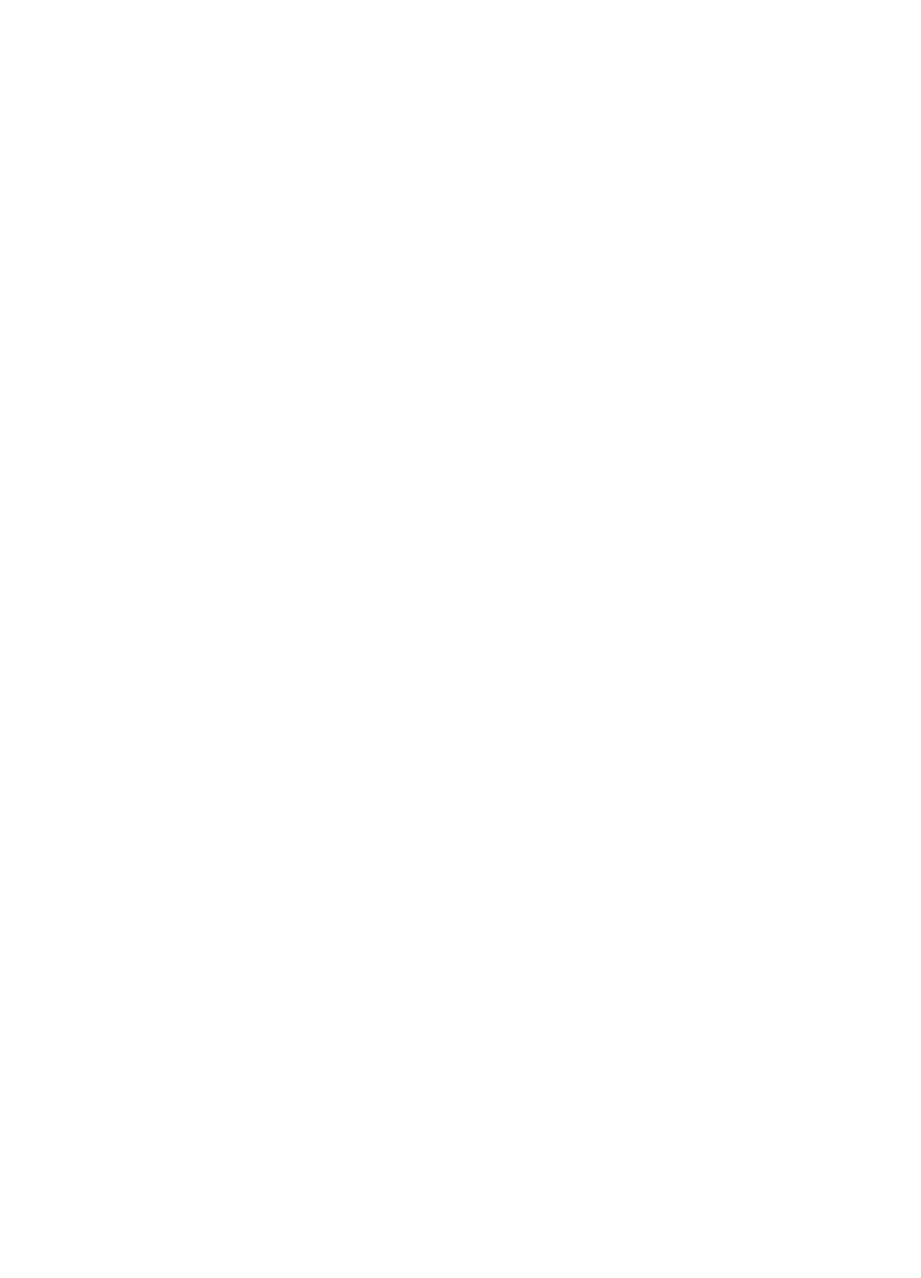
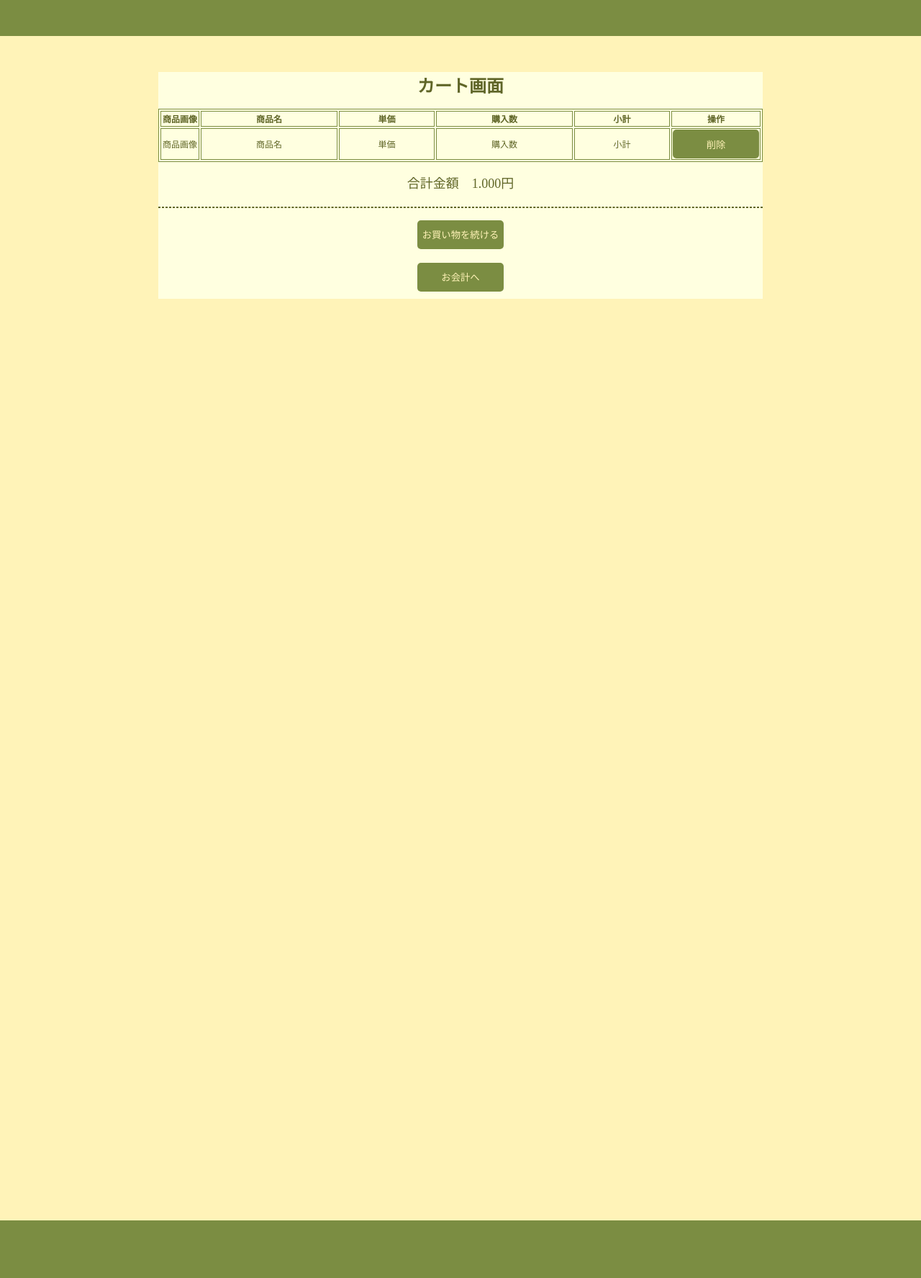
Before and after one commit to mmyyjj/template, a Java web app: page /cart.jsp in a window 1280 px wide. Before the commit the page is empty. Shown: the whole page at 72% size. Before the commit the page ends 800 px from the top, so only its background shows below. Run offline with Tomcat 11, a stand-in JSP engine, Linux system fonts and the light colour scheme.

Commit message:
cart.jsp編集、レイアウト調整中です

```diff
--- a/WebContent/cart.jsp
+++ b/WebContent/cart.jsp
@@ -1,12 +1,153 @@
 <%@ page language="java" contentType="text/html; charset=UTF-8"
     pageEncoding="UTF-8"%>
-<!DOCTYPE html PUBLIC "-//W3C//DTD HTML 4.01 Transitional//EN" "http://www.w3.org/TR/html4/loose.dtd">
+<%@ taglib prefix="s" uri="/struts-tags" %>
+<!DOCTYPE html>
 <html>
 <head>
-<meta http-equiv="Content-Type" content="text/html; charset=UTF-8">
+<meta charset="UTF-8">
+
+<style type="text/css">
+
+		body {
+			margin:0;
+			padding:0;
+			background-color:#fff3b8;
+			color:#5f6527;
+			font-family:メイリオ;
+			font-size:12px;
+			text-align:center;
+		}
+
+		h1 {
+			text-align:center;
+			margin-top:50px;
+			margin-right:0 auto;
+			margin-left:0 auto;
+		}
+
+		button.actbtn {
+			float:left;
+			width:120px;
+			height:40px;
+			background-color:#7b8d42;
+			color:#fff3b8;
+			border-style:none;
+			-moz-border-radius: 5px;
+			-webkit-borderus: 5px;
+			border-radius:5px;
+		}
+
+		button.actbtn:hover {
+			float:left;
+			width:120px;
+			height:40px;
+			background-color:#9fc24b;
+			color:#fff3b8;
+			border-style:none;
+			-moz-border-radius: 5px;
+			-webkit-borderadius: 5px;
+			border-radius:5px;
+			cursor:pointer;
+		}
+
+		header{
+			margin:0%;
+			width:100%;
+			height:50px;
+			font-size:16px;
+			line-height:50px;
+			background-color:#7b8d42;
+			color:#fff3b8;
+		}
+
+		footer{
+			width:100%;
+			height:80px;
+			background-color:#7b8d42;
+			clear:both;
+		}
+
+		.contents{
+			text-align:center;
+			paddng:0px;
+			margin:0 auto;
+			width:840px;
+			height:100%;
+			background-color:lightyellow;
+
+		}
+
+		.cart_table{
+			border:1px solid #7b8d42;
+			width:840px;
+			height:100%;
+			cellpadding:0%;
+		}
+
+		tr, td, th{
+			border:1px solid #7b8d42;
+			sellspacing:0px;
+			cellpadding:0px;
+		}
+
+
+		.button_table{
+			border:0px;
+			margin:0 auto;
+			height:120px;
+		}
+
+
+</style>
+
+
 <title>カート画面</title>
 </head>
 <body>
+<header>
+</header>
 
+<div class="contents">
+
+
+<h1>カート画面</h1>
+
+<table class="cart_table">
+<tr>
+  <th>商品画像</th><th>商品名</th><th>単価</th><th>購入数</th><th>小計</th><th>操作</th>
+</tr>
+<tr>
+<td style="width:50px">商品画像</td><td>商品名</td><td>単価</td><td>購入数</td><td>小計</td><td style="width:80px;"><button class="actbtn">削除</button></td>
+</tr>
+</table>
+
+<br>
+<div style="text-align:center; font-size:18px">合計金額　1.000円</div>
+<br>
+<hr style="border:1px dashed">
+
+
+<table style="margin:0 auto; height:120px;">
+<tr>
+  <td style="border:0px"><button class="actbtn">お買い物を続ける</button></td>
+</tr>
+<tr>
+  <td style="border:0px"><button class="actbtn">お会計へ</button></td>
+</tr>
+</table>
+
+
+</div>
+
+
+
+
+
+
+
+
+
+<footer style="margin-top:100%;">
+</footer>
 </body>
 </html>
```
